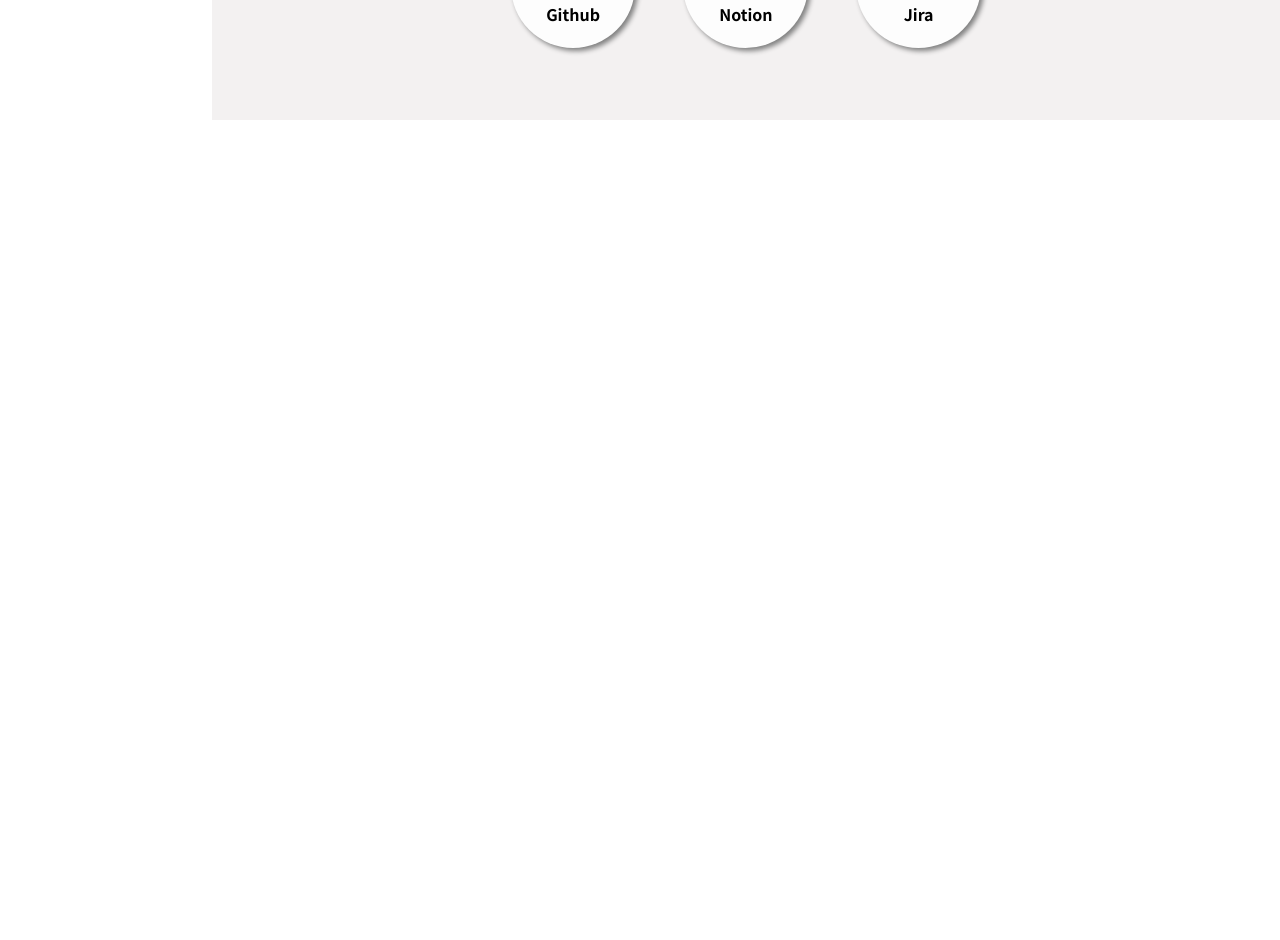
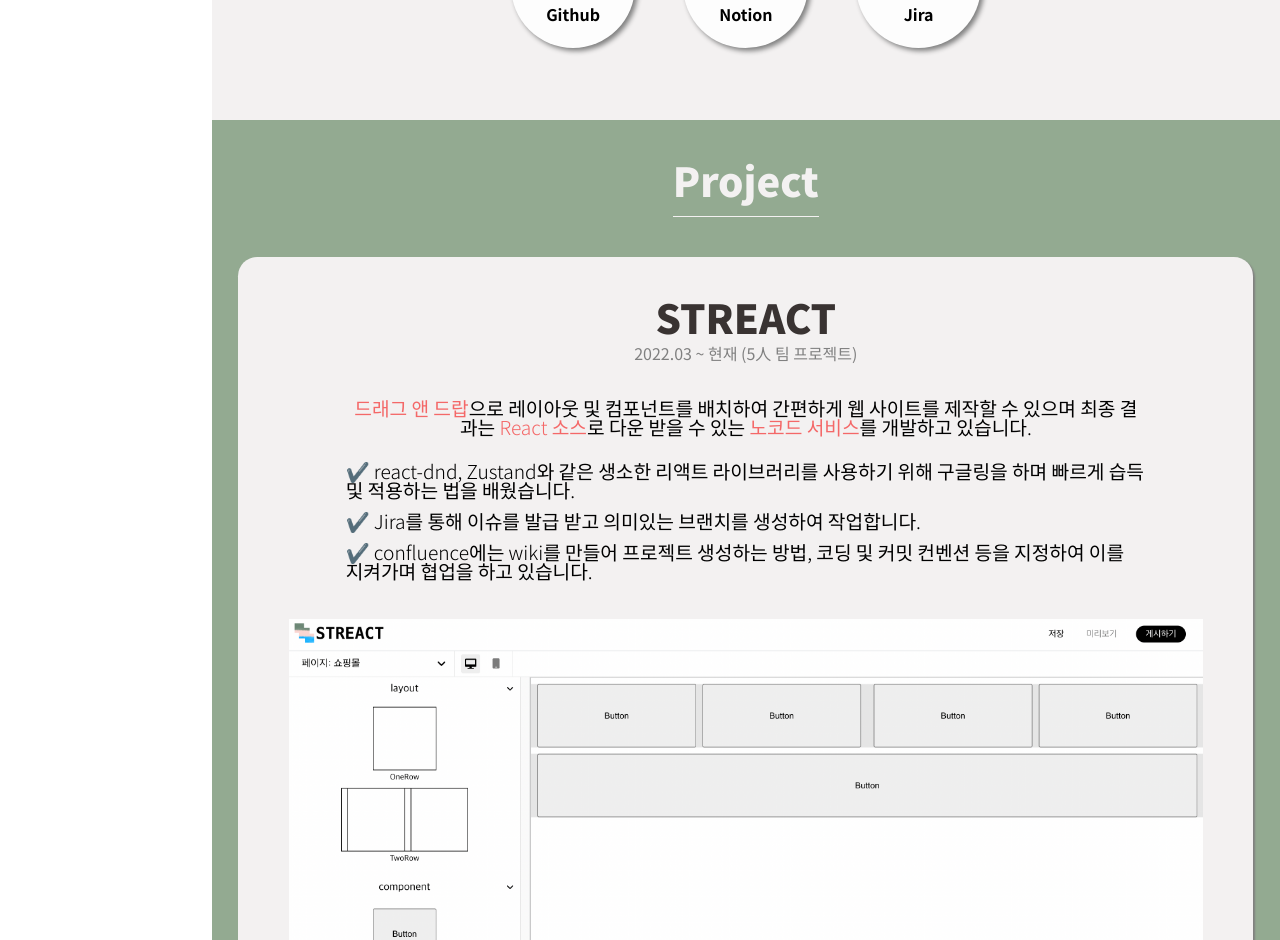
Before and after one commit to liMoHa/yh-portfolio, a React (Create React App) app: page / in a window 1280 px wide. Shown: the part 1860-2800 px from the top of the page. Before the commit the page ends 1980 px from the top, so only its background shows below. Built offline with nearby package versions, Linux system fonts and the light colour scheme.

Commit message:
feat: make Project

```diff
--- a/src/App.tsx
+++ b/src/App.tsx
@@ -3,6 +3,7 @@
 import About from "./components/About/Index";
 import Home from "./components/Home";
 import MenuBar from "./components/MenuBar";
+import Project from "./components/Project/Index";
 import Skills from "./components/Skills/Index";
 import { GlobalStyle } from "./styles/global-style";
 
@@ -26,6 +27,7 @@
           <Home />
           <About />
           <Skills />
+          <Project />
         </MainBox>
       </Container>
     </>
--- /dev/null
+++ b/src/components/Project/Index.tsx
@@ -0,0 +1,126 @@
+import React from "react";
+import styled from "styled-components";
+
+const ProjectBox = styled.section`
+  display: flex;
+  flex-direction: column;
+  align-items: center;
+  background-color: ${({ theme }) => theme.colors.lightGreen};
+  padding-bottom: 4em;
+  & > h2 {
+    color: ${({ theme }) => theme.colors.lightBeige};
+    padding-bottom: 0.4em;
+    border-bottom: 1px solid ${({ theme }) => theme.colors.lightBeige};
+  }
+`;
+
+const ProjectBoard = styled.div`
+  text-align: center;
+  background-color: ${({ theme }) => theme.colors.lightBeige};
+  border-radius: 1.2em;
+  box-shadow: 2px 2px 2px gray;
+  width: 95%;
+  margin-top: 2em;
+  padding-bottom: 2em;
+  & h2 {
+    color: ${({ theme }) => theme.colors.black};
+  }
+  & h5 {
+    color: gray;
+    margin-bottom: 2em;
+  }
+  & img {
+    width: 90%;
+    margin-bottom: 1em;
+  }
+`;
+
+const Description = styled.div`
+  width: 80%;
+  margin: 0 auto;
+  margin-bottom: 2em;
+  display: flex;
+  flex-direction: column;
+  align-items: flex-start;
+  & > h3:first-child {
+    text-align: center;
+    margin-bottom: 1em;
+  }
+  & > h3 {
+    text-align: start;
+    & em {
+      color: ${({ theme }) => theme.colors.pink};
+    }
+  }
+`;
+
+const DetailInfo = styled.div`
+  padding: 1em 0.5em;
+  margin: 0 auto;
+  margin-top: 1.5em;
+  border-top: 1px solid lightgray;
+  width: 90%;
+`;
+
+const Box = styled.div`
+  display: flex;
+  & em {
+    font-weight: bold;
+  }
+`;
+
+const Project: React.FC = (): JSX.Element => (
+  <ProjectBox>
+    <h2>Project</h2>
+    <ProjectBoard>
+      <h2>STREACT</h2>
+      <h5>2022.03 ~ 현재 (5人 팀 프로젝트)</h5>
+      <Description>
+        <h3>
+          <em>드래그 앤 드랍</em>으로 레이아웃 및 컴포넌트를 배치하여 간편하게
+          웹 사이트를 제작할 수 있으며 최종 결과는 <em>React 소스</em>로 다운
+          받을 수 있는 <em>노코드 서비스</em>를 개발하고 있습니다.
+        </h3>
+        <h3>
+          ✔️ react-dnd, Zustand와 같은 생소한 리액트 라이브러리를 사용하기 위해
+          구글링을 하며 빠르게 습득 및 적용하는 법을 배웠습니다.
+        </h3>
+        <h3>
+          ✔️ Jira를 통해 이슈를 발급 받고 의미있는 브랜치를 생성하여 작업합니다.
+        </h3>
+        <h3>
+          ✔️ confluence에는 wiki를 만들어 프로젝트 생성하는 방법, 코딩 및 커밋
+          컨벤션 등을 지정하여 이를 지켜가며 협업을 하고 있습니다.
+        </h3>
+      </Description>
+      <img src="images/streactImg.png" alt="streact main img" />
+      <DetailInfo>
+        <Box>
+          <h3>
+            <em>사용 기술 스택</em>
+          </h3>
+          <h3>React, react-dnd, Zustand, TypeScript, Emotion, Vite</h3>
+        </Box>
+        <Box>
+          <h3>
+            <em>구현한 기능</em>
+          </h3>
+          <h3>
+            header UI, 데스크탑/모바일 크기 변경, 메인 영역, 초기 drag and drop 구조,
+            미리보기, 저장하기
+          </h3>
+        </Box>
+        <Box>
+          <h3>
+            <em>GitHub</em>
+          </h3>
+          <h3>
+            <a href="https://github.com/STREACT">https://github.com/STREACT</a>
+          </h3>
+        </Box>
+      </DetailInfo>
+    </ProjectBoard>
+  </ProjectBox>
+);
+
+export default Project;
--- a/src/styles/global-style.ts
+++ b/src/styles/global-style.ts
@@ -52,8 +52,12 @@
   }
 
   button{
-    cursor: pointer;
     border: none;
     background-color: transparent;
   }
+
+  a{
+    text-decoration: none;
+    color: black;
+  }
 `;
--- a/src/styles/styled.d.ts
+++ b/src/styles/styled.d.ts
@@ -11,6 +11,7 @@
       lightGreen: string;
       beige: string;
       lightBeige: string;
+      pink: string;
     };
   }
 }
--- a/src/styles/theme.ts
+++ b/src/styles/theme.ts
@@ -13,6 +13,7 @@
     lightGreen: "#93aa91",
     beige: "#eeebea",
     lightBeige: "#f3f1f1",
+    pink: "#f46868",
   },
 };
 
```
Also changed, not shown: public/images/streactImg.png (added).
